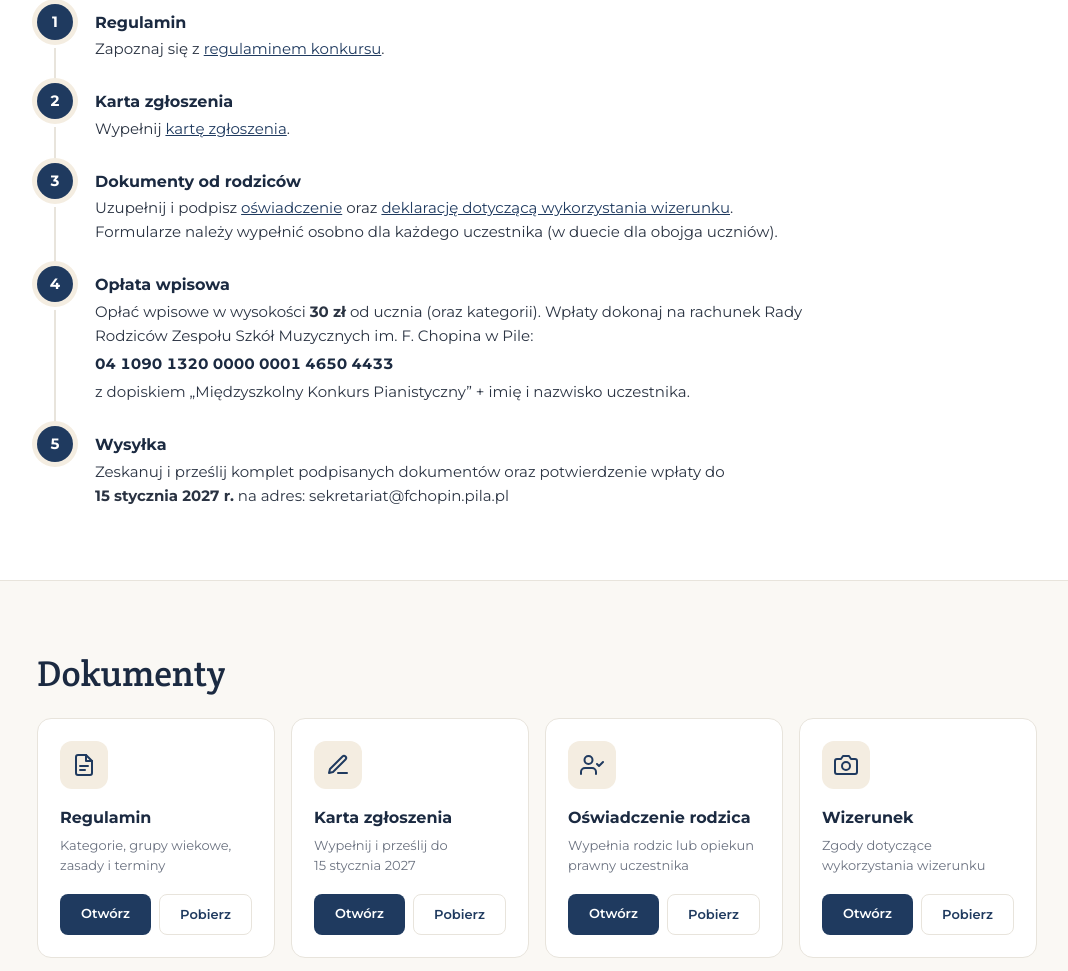
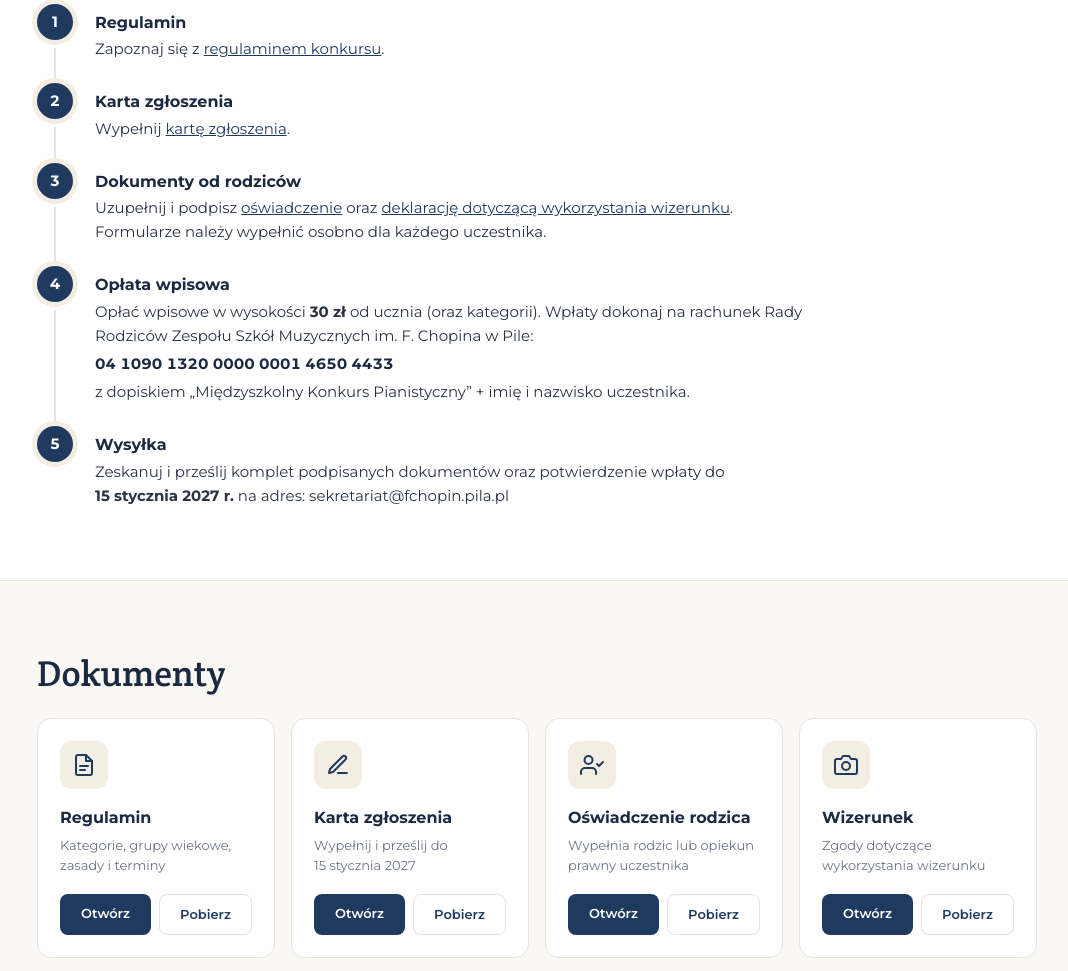
Before and after one commit to prokofiew/konkurs-pianistyczny, a plain HTML site: page index.html in a window 1280 px wide. Shown: the part 1843-2814 px from the top of the page, without its empty margins (103-1171 px from the left). Drawn offline with Linux system fonts and the light colour scheme.

Commit message:
content update

```diff
--- a/index.html
+++ b/index.html
@@ -865,7 +865,7 @@
             <span class="step-text">Uzupełnij i podpisz <a href="#dokumenty">oświadczenie</a> oraz <a
                 href="#dokumenty">deklarację dotyczącą wykorzystania
                 wizerunku</a>. Formularze należy wypełnić osobno dla
-              każdego uczestnika (w duecie dla obojga uczniów).</span>
+              każdego uczestnika.</span>
           </li>
           <li><span class="step-title">Opłata wpisowa</span>
             <span class="step-text">
```
